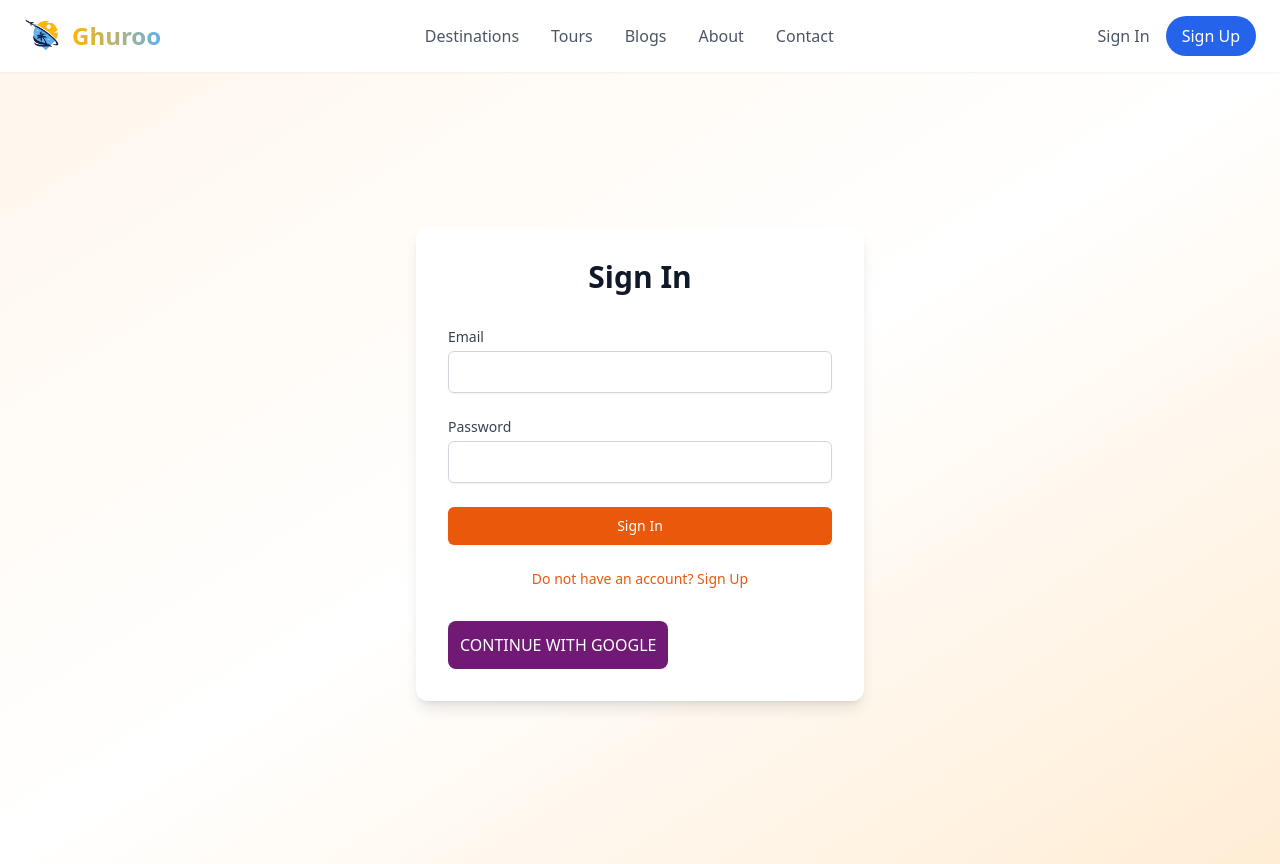
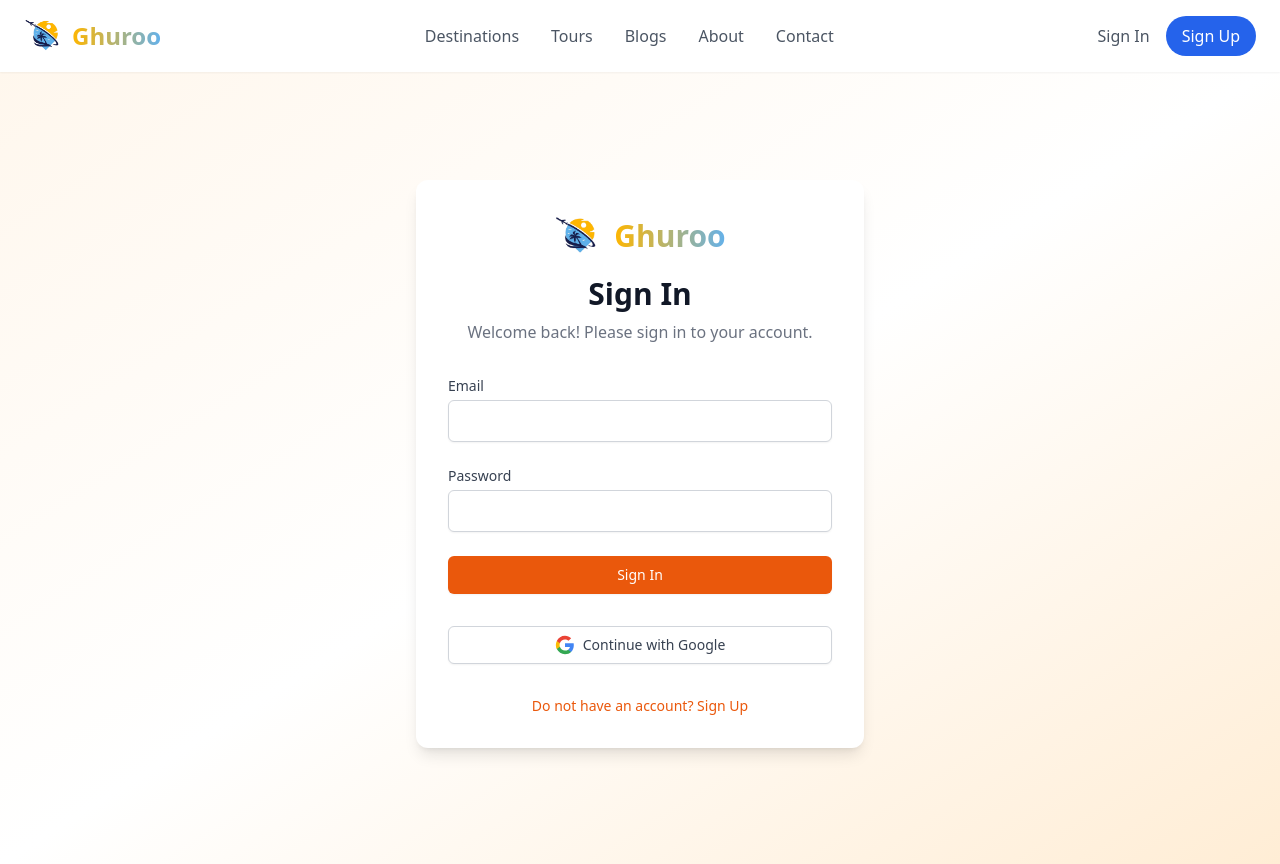
Before and after one commit to Shefwef/ghuroo, a React (Vite) app in the folder client/: page /signin in a window 1280 px wide. Built offline with nearby package versions, Linux system fonts and the light colour scheme.

Commit message:
updated the login pages and the faq page

```diff
--- a/client/src/components/OAuth.jsx
+++ b/client/src/components/OAuth.jsx
@@ -36,9 +36,27 @@ export default function OAuth() {
     <button
       type="button"
       onClick={handleGoogleClick}
-      className="bg-fuchsia-900 text-white rounded-lg p-3 uppercase hover:opacity-90"
+      className="w-full py-2 px-4 border border-gray-300 rounded-md shadow-sm text-sm font-medium text-gray-700 bg-white hover:bg-gray-50 focus:outline-none focus:ring-2 focus:ring-offset-2 focus:ring-orange-500 flex items-center justify-center gap-2"
     >
-      Continue with google
+      <svg className="w-5 h-5" viewBox="0 0 24 24">
+        <path
+          fill="#4285F4"
+          d="M22.56 12.25c0-.78-.07-1.53-.2-2.25H12v4.26h5.92c-.26 1.37-1.04 2.53-2.21 3.31v2.77h3.57c2.08-1.92 3.28-4.74 3.28-8.09z"
+        />
+        <path
+          fill="#34A853"
+          d="M12 23c2.97 0 5.46-.98 7.28-2.66l-3.57-2.77c-.98.66-2.23 1.06-3.71 1.06-2.86 0-5.29-1.93-6.16-4.53H2.18v2.84C3.99 20.53 7.7 23 12 23z"
+        />
+        <path
+          fill="#FBBC05"
+          d="M5.84 14.09c-.22-.66-.35-1.36-.35-2.09s.13-1.43.35-2.09V7.07H2.18C1.43 8.55 1 10.22 1 12s.43 3.45 1.18 4.93l2.85-2.22.81-.62z"
+        />
+        <path
+          fill="#EA4335"
+          d="M12 5.38c1.62 0 3.06.56 4.21 1.64l3.15-3.15C17.45 2.09 14.97 1 12 1 7.7 1 3.99 3.47 2.18 7.07l3.66 2.84c.87-2.6 3.3-4.53 6.16-4.53z"
+        />
+      </svg>
+      Continue with Google
     </button>
   );
 }
--- a/client/src/pages/AdminLogin.jsx
+++ b/client/src/pages/AdminLogin.jsx
@@ -1,12 +1,12 @@
-import { useState } from 'react';
-import { useNavigate } from 'react-router-dom';
-import { useDispatch } from 'react-redux';
-import { signInSuccess } from '../redux/user/userSlice';
+import { useState } from "react";
+import { useNavigate } from "react-router-dom";
+import { useDispatch } from "react-redux";
+import { signInSuccess } from "../redux/user/userSlice";
 
 export default function AdminLogin() {
   const [formData, setFormData] = useState({
-    email: '',
-    password: ''
+    email: "",
+    password: "",
   });
   const [error, setError] = useState(null);
   const [loading, setLoading] = useState(false);
@@ -16,7 +16,7 @@ export default function AdminLogin() {
   const handleChange = (e) => {
     setFormData({
       ...formData,
-      [e.target.id]: e.target.value
+      [e.target.id]: e.target.value,
     });
   };
 
@@ -25,41 +25,53 @@ export default function AdminLogin() {
     try {
       setLoading(true);
       setError(null);
-      const res = await fetch('/api/admin/auth/signin', {
-        method: 'POST',
+      const res = await fetch("/api/admin/auth/signin", {
+        method: "POST",
         headers: {
-          'Content-Type': 'application/json',
+          "Content-Type": "application/json",
         },
         body: JSON.stringify(formData),
-        credentials: 'include'
+        credentials: "include",
       });
 
       const data = await res.json();
       setLoading(false);
 
       if (!res.ok) {
-        setError(data.message || 'Login failed');
+        setError(data.message || "Login failed");
         return;
       }
 
       // Store admin user data in Redux
       dispatch(signInSuccess({ ...data, isAdmin: true }));
-      navigate('/admin/dashboard');
+      navigate("/admin/dashboard");
     } catch (error) {
       setLoading(false);
-      setError('Something went wrong!');
+      setError("Something went wrong!");
     }
   };
 
   return (
-    <div className="min-h-screen flex items-center justify-center bg-gradient-to-br from-orange-50 via-white to-orange-100 py-12 px-4">
-      <div className="max-w-md w-full bg-white rounded-xl shadow-lg p-8">
-        <h2 className="text-3xl font-bold text-center text-gray-900 mb-8">
+    <div className="min-h-screen flex items-center justify-center bg-gradient-to-br from-orange-50 via-white to-orange-100 py-12 px-4 font-sans">
+      <div className="max-w-md w-full bg-white rounded-2xl shadow-xl border border-orange-100 p-8 flex flex-col items-center">
+        {/* Logo or Brand */}
+        <img
+          src="/src/images/ghuroo-logo.png"
+          alt="Ghuroo Logo"
+          className="h-14 w-14 mb-4"
+        />
+        <h2 className="text-3xl font-extrabold text-center text-gray-900 mb-2">
           Admin Login
         </h2>
-        <form onSubmit={handleSubmit} className="space-y-6">
+        <p className="text-center text-gray-500 mb-8 text-base">
+          Sign in to your admin account to manage Ghuroo.
+        </p>
+        <form onSubmit={handleSubmit} className="space-y-6 w-full">
           <div>
-            <label htmlFor="email" className="text-sm font-medium text-gray-700">
+            <label
+              htmlFor="email"
+              className="text-sm font-medium text-gray-700"
+            >
               Email
             </label>
             <input
@@ -67,12 +79,16 @@ export default function AdminLogin() {
               type="email"
               required
               value={formData.email}
-              className="mt-1 block w-full px-4 py-3 border border-gray-300 rounded-lg focus:outline-none focus:ring-orange-500 focus:border-orange-500"
+              className="mt-1 block w-full px-4 py-3 border border-gray-200 rounded-lg focus:outline-none focus:ring-2 focus:ring-orange-400 focus:border-orange-400 transition-shadow shadow-sm hover:shadow-md"
               onChange={handleChange}
+              autoComplete="username"
             />
           </div>
           <div>
-            <label htmlFor="password" className="text-sm font-medium text-gray-700">
+            <label
+              htmlFor="password"
+              className="text-sm font-medium text-gray-700"
+            >
               Password
             </label>
             <input
@@ -80,20 +96,21 @@ export default function AdminLogin() {
               type="password"
               required
               value={formData.password}
-              className="mt-1 block w-full px-4 py-3 border border-gray-300 rounded-lg focus:outline-none focus:ring-orange-500 focus:border-orange-500"
+              className="mt-1 block w-full px-4 py-3 border border-gray-200 rounded-lg focus:outline-none focus:ring-2 focus:ring-orange-400 focus:border-orange-400 transition-shadow shadow-sm hover:shadow-md"
               onChange={handleChange}
+              autoComplete="current-password"
             />
           </div>
           <button
             type="submit"
             disabled={loading}
-            className="w-full bg-orange-600 text-white py-3 px-4 rounded-lg hover:bg-orange-700 focus:outline-none focus:ring-2 focus:ring-orange-500 focus:ring-offset-2 disabled:opacity-50"
+            className="w-full bg-gradient-to-r from-orange-500 to-orange-400 hover:from-orange-600 hover:to-orange-500 text-white font-semibold py-3 px-4 rounded-lg shadow transition-all duration-200 focus:ring-4 focus:ring-orange-200 active:scale-95 disabled:opacity-50"
           >
-            {loading ? 'Loading...' : 'Sign In'}
+            {loading ? "Loading..." : "Sign In"}
           </button>
         </form>
         {error && (
-          <div className="mt-4 p-3 bg-red-50 border border-red-200 rounded-lg">
+          <div className="mt-4 p-3 bg-red-50 border border-red-200 rounded-lg w-full">
             <p className="text-sm text-red-600">{error}</p>
           </div>
         )}
--- a/client/src/pages/SignIn.jsx
+++ b/client/src/pages/SignIn.jsx
@@ -1,13 +1,18 @@
-import { useState } from 'react';
-import { Link, useNavigate } from 'react-router-dom';
-import { useDispatch } from 'react-redux';
-import { signInStart, signInSuccess, signInFailure } from '../redux/user/userSlice';
-import OAuth from '../components/OAuth';
+import { useState } from "react";
+import { Link, useNavigate } from "react-router-dom";
+import { useDispatch } from "react-redux";
+import {
+  signInStart,
+  signInSuccess,
+  signInFailure,
+} from "../redux/user/userSlice";
+import OAuth from "../components/OAuth";
+import toast from "react-hot-toast";
 
 export default function SignIn() {
   const [formData, setFormData] = useState({
-    email: '',
-    password: ''
+    email: "",
+    password: "",
   });
   const navigate = useNavigate();
   const dispatch = useDispatch();
@@ -15,7 +20,7 @@ export default function SignIn() {
   const handleChange = (e) => {
     setFormData({
       ...formData,
-      [e.target.id]: e.target.value
+      [e.target.id]: e.target.value,
     });
   };
 
@@ -23,34 +28,59 @@ export default function SignIn() {
     e.preventDefault();
     try {
       dispatch(signInStart());
-      const res = await fetch('/api/auth/signin', {
-        method: 'POST',
+      const res = await fetch("/api/auth/signin", {
+        method: "POST",
         headers: {
-          'Content-Type': 'application/json',
+          "Content-Type": "application/json",
         },
         body: JSON.stringify(formData),
-        credentials: 'include'
+        credentials: "include",
       });
 
       const data = await res.json();
       if (!res.ok) {
         dispatch(signInFailure(data.message));
+        toast.error(data.message || "Sign in failed");
         return;
       }
       dispatch(signInSuccess(data));
-      navigate('/');
+      toast.success("Signed in successfully!");
+      navigate("/");
     } catch (error) {
       dispatch(signInFailure(error.message));
+      toast.error(error.message || "Sign in failed");
     }
   };
 
   return (
     <div className="min-h-screen flex items-center justify-center bg-gradient-to-br from-orange-50 via-white to-orange-100 py-12 px-4">
       <div className="max-w-md w-full space-y-8 bg-white p-8 rounded-xl shadow-lg">
-        <h2 className="text-3xl font-bold text-center text-gray-900">Sign In</h2>
+        {/* Logo and Branding */}
+        <div className="text-center">
+          <div className="flex items-center justify-center space-x-3 mb-4">
+            <img
+              src="/src/images/ghuroo-logo.png"
+              alt="Ghuroo Logo"
+              className="h-12 w-12 object-contain"
+            />
+            <span className="text-3xl font-bold bg-gradient-to-r from-[#ffb600] to-[#63b1ec] bg-clip-text text-transparent">
+              Ghuroo
+            </span>
+          </div>
+          <h2 className="text-3xl font-extrabold text-center text-gray-900 mb-2">
+            Sign In
+          </h2>
+          <p className="text-center text-gray-500 mb-8 text-base">
+           Welcome back! Please sign in to your account.
+          </p>
+        </div>
+
         <form className="mt-8 space-y-6" onSubmit={handleSubmit}>
           <div>
-            <label htmlFor="email" className="block text-sm font-medium text-gray-700">
+            <label
+              htmlFor="email"
+              className="block text-sm font-medium text-gray-700"
+            >
               Email
             </label>
             <input
@@ -62,7 +92,10 @@ export default function SignIn() {
             />
           </div>
           <div>
-            <label htmlFor="password" className="block text-sm font-medium text-gray-700">
+            <label
+              htmlFor="password"
+              className="block text-sm font-medium text-gray-700"
+            >
               Password
             </label>
             <input
@@ -79,13 +112,20 @@ export default function SignIn() {
           >
             Sign In
           </button>
-          <div className="text-sm text-center">
-            <Link to="/signup" className="font-medium text-orange-600 hover:text-orange-500">
-              Do not have an account? Sign Up
-            </Link>
-          </div>
         </form>
+
+        {/* OAuth Button */}
         <OAuth />
+
+        {/* Sign Up Link */}
+        <div className="text-sm text-center">
+          <Link
+            to="/signup"
+            className="font-medium text-orange-600 hover:text-orange-500"
+          >
+            Do not have an account? Sign Up
+          </Link>
+        </div>
       </div>
     </div>
   );
```
Also changed, not shown: client/src/pages/FAQ.jsx (+4 -7 lines).
